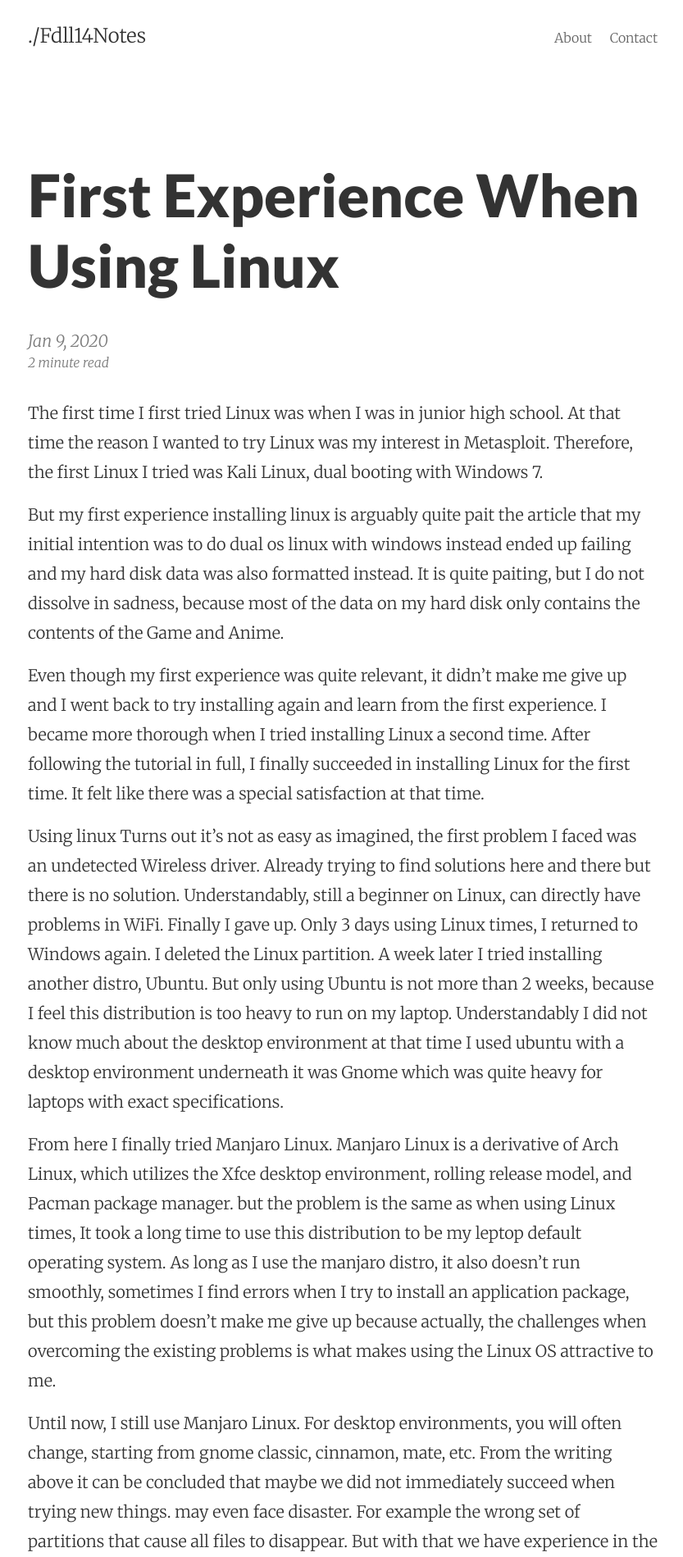
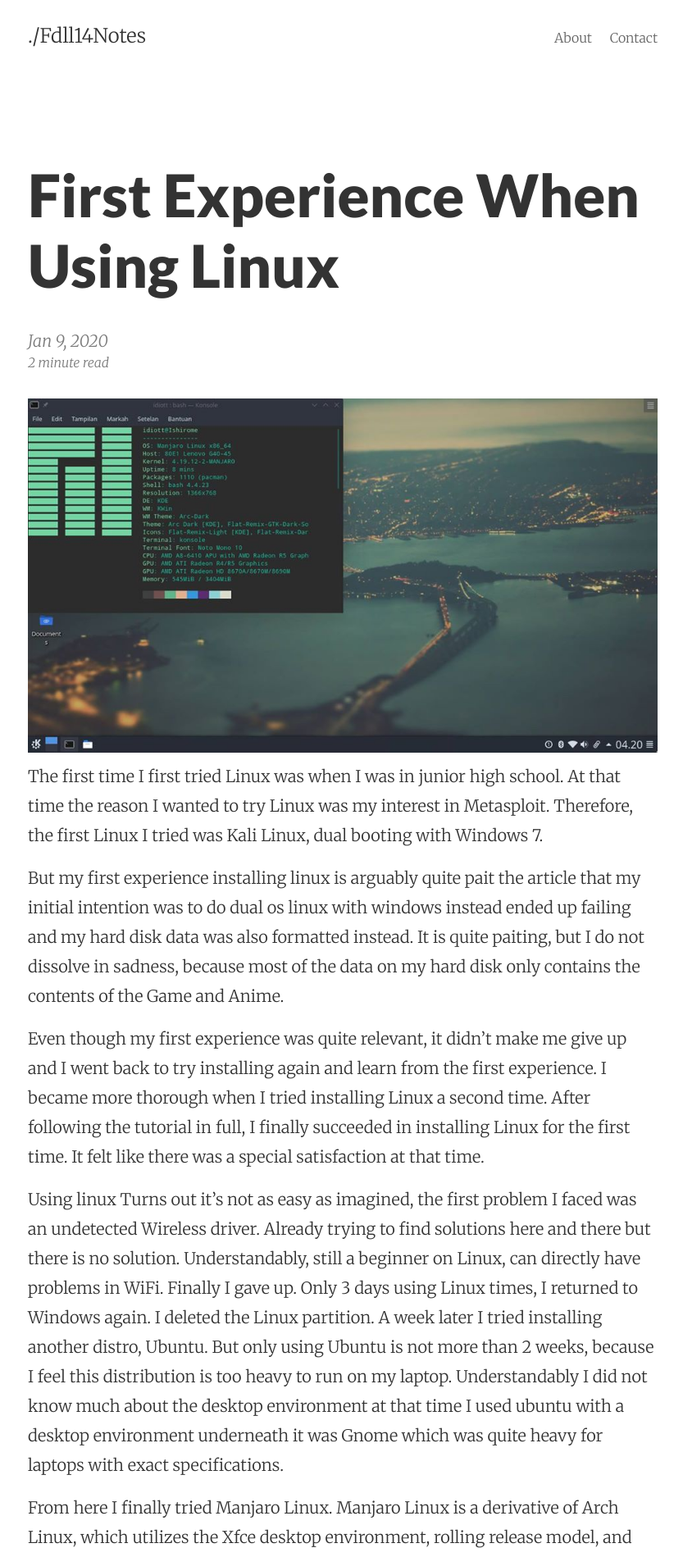
Before and after one commit to Insanmln06/Insan.github.io, a Jekyll site: the page built from _posts/2020-01-09-First-Experience-When-Using-Linux.md, in a window 1280 px wide. Shown: the top 1899 px of the page at 82% size, without its empty margins (222-1055 px from the left). Built offline with Jekyll 4.4.1, drawn with Linux system fonts in a browser that asks for light colours; comment, search, counter and statistics services are not loaded.

Commit message:
Update 2020-01-09-First-Experience-When-Using-Linux.md

```diff
--- a/_posts/2020-01-09-First-Experience-When-Using-Linux.md
+++ b/_posts/2020-01-09-First-Experience-When-Using-Linux.md
@@ -6,7 +6,7 @@ date:       2020-01-09 21:45:19
 summary:    Bagi yang sering bermain di Github dan web serupa, pasti sering melihat markdown. Biasanya markdown digunakan untuk menuliskan dokumentasi.
 categories: celotehan post
 ---
-
+![ScreenShoot](https://fdll14.github.io/images/aku.jpg)
 The first time I first tried Linux was when I was in junior high school.
 At that time the reason I wanted to try Linux was my interest in Metasploit.
 Therefore, the first Linux I tried was Kali Linux, dual booting with Windows 7.
```
